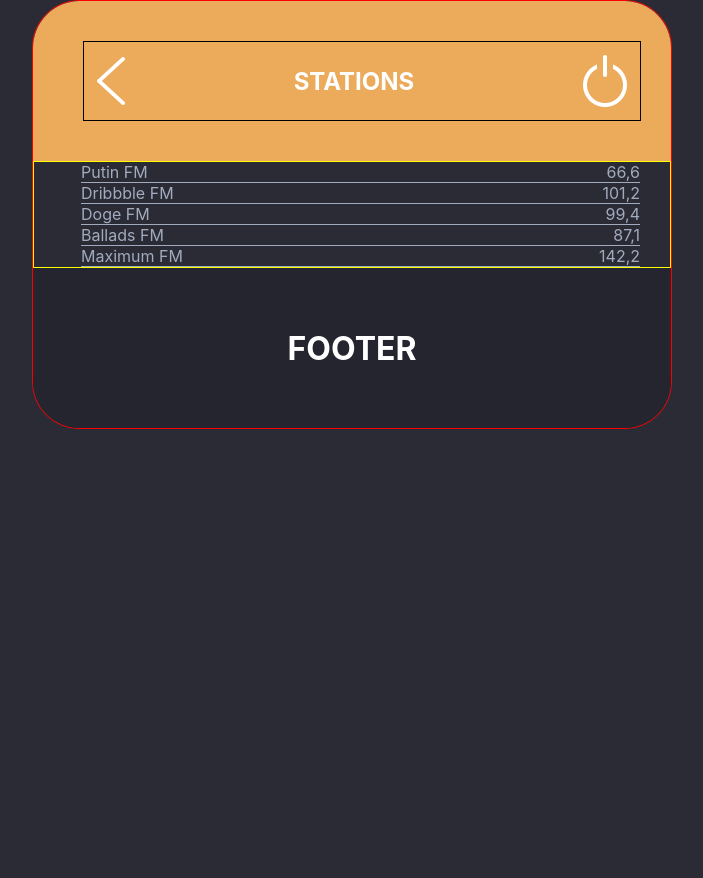
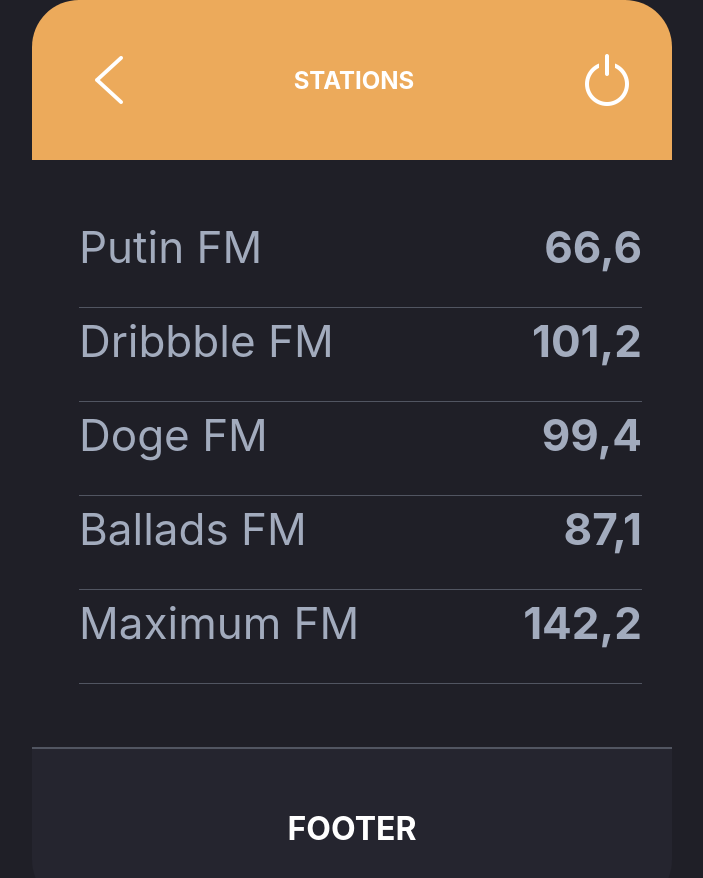
Before and after one commit to tlgadrkn/radio-stations, a React (Create React App) app: page / in a window 1280 px wide. Shown: the top 878 px of the page, without its empty margins (288-991 px from the left). Before the commit the page ends 800 px from the top, so only its background shows below. Built offline with nearby package versions, Linux system fonts and the light colour scheme.

Commit message:
added Typography component, finished base styles

```diff
--- a/src/components/Base/index.module.css
+++ b/src/components/Base/index.module.css
@@ -3,7 +3,6 @@
   justify-content: center;
   flex-direction: column;
   align-items: center;
-  border: 1px solid red;
   max-width: 640px;
   margin: 0 auto;
   border-radius: 47px;
--- a/src/components/Footer/index.module.css
+++ b/src/components/Footer/index.module.css
@@ -2,6 +2,7 @@
   height: 160px;
   width: 100%;
   background-color: #25252f;
+  border-top: 2px solid #515561;
   border-bottom-left-radius: 47px;
   border-bottom-right-radius: 47px;
   display: flex;
--- a/src/components/ListItem/index.module.css
+++ b/src/components/ListItem/index.module.css
@@ -2,6 +2,7 @@
   display: flex;
   justify-content: space-between;
   list-style-type: none;
-  border-bottom: 1px solid #a2abbd;
+  border-bottom: 1px solid #515561;
   color: #a2abbd;
+  padding-bottom: 27px;
 }
--- a/src/components/Nav/index.module.css
+++ b/src/components/Nav/index.module.css
@@ -2,7 +2,6 @@
   width: 100%;
   margin-left: 50px;
   margin-right: 30px;
-  border: 1px solid black;
   display: flex;
   align-items: center;
   justify-content: space-between;
--- a/src/components/StationsList/index.module.css
+++ b/src/components/StationsList/index.module.css
@@ -1,11 +1,12 @@
 .stationListWrapper {
   width: 100%;
-  border: 1px solid yellow;
   display: flex;
   justify-content: space-between;
   flex-direction: column;
   padding-left: 47px;
   padding-right: 30px;
+  padding-bottom: 63px;
+  padding-top: 54px;
 }
 .stationList {
   margin-left: 0;
--- a/src/components/StationsList/index.tsx
+++ b/src/components/StationsList/index.tsx
@@ -1,6 +1,7 @@
 import * as React from 'react'
+import styles from './index.module.css'
 import ListItem from '../ListItem'
-import styles from './index.module.css'
+import Typography from '../Typography'
 
 interface Props {}
 
@@ -18,8 +19,10 @@ const StationList: React.FC<Props> = () => {
         {stations.map(item => {
           return (
             <ListItem key={item.number}>
-              <span>{item.name}</span>
-              <span>{item.number}</span>
+              <Typography variant="body">{item.name}</Typography>
+              <Typography variant="body" bold={true}>
+                {item.number}
+              </Typography>
             </ListItem>
           )
         })}
--- /dev/null
+++ b/src/components/Typography/index.module.css
@@ -0,0 +1,8 @@
+.span {
+  line-height: 1.5;
+  font-size: 44px;
+}
+
+.bold {
+  font-weight: bold;
+}
--- /dev/null
+++ b/src/components/Typography/index.tsx
@@ -0,0 +1,42 @@
+import * as React from 'react'
+import styles from './index.module.css'
+interface Props {
+  variant: string
+  bold?: boolean
+  className?: string
+  children: React.ReactNode
+}
+
+const Typography: React.FC<Props> = ({
+  variant,
+  bold,
+  className,
+  children,
+  ...props
+}) => {
+  const availableVariants = {
+    h1: 'h1',
+    h2: 'h2',
+    h3: 'h3',
+    h4: 'h4',
+    h5: 'h5',
+    h6: 'h6',
+    body: 'span',
+  }
+
+  const isValidVariant = availableVariants.hasOwnProperty(variant)
+
+  if (!isValidVariant) {
+    throw new TypeError(
+      `Provided variant: ${variant} does not exist on available variants for Typography Component`,
+    )
+  }
+
+  return (
+    <span className={`${styles.span} ${bold && styles.bold}`} {...props}>
+      {children}
+    </span>
+  )
+}
+
+export default Typography
--- a/src/index.css
+++ b/src/index.css
@@ -16,6 +16,6 @@ body {
   font-size: 16px;
   font-family: -apple-system, BlinkMacSystemFont, 'Segoe UI', Roboto, Helvetica,
     Arial, sans-serif, 'Apple Color Emoji', 'Segoe UI Emoji', 'Segoe UI Symbol';
-  background-color: #2b2b36;
+  background-color: #1f1f27;
   color: #fff;
 }
```
Also changed, not shown: src/logo.svg (deleted).
